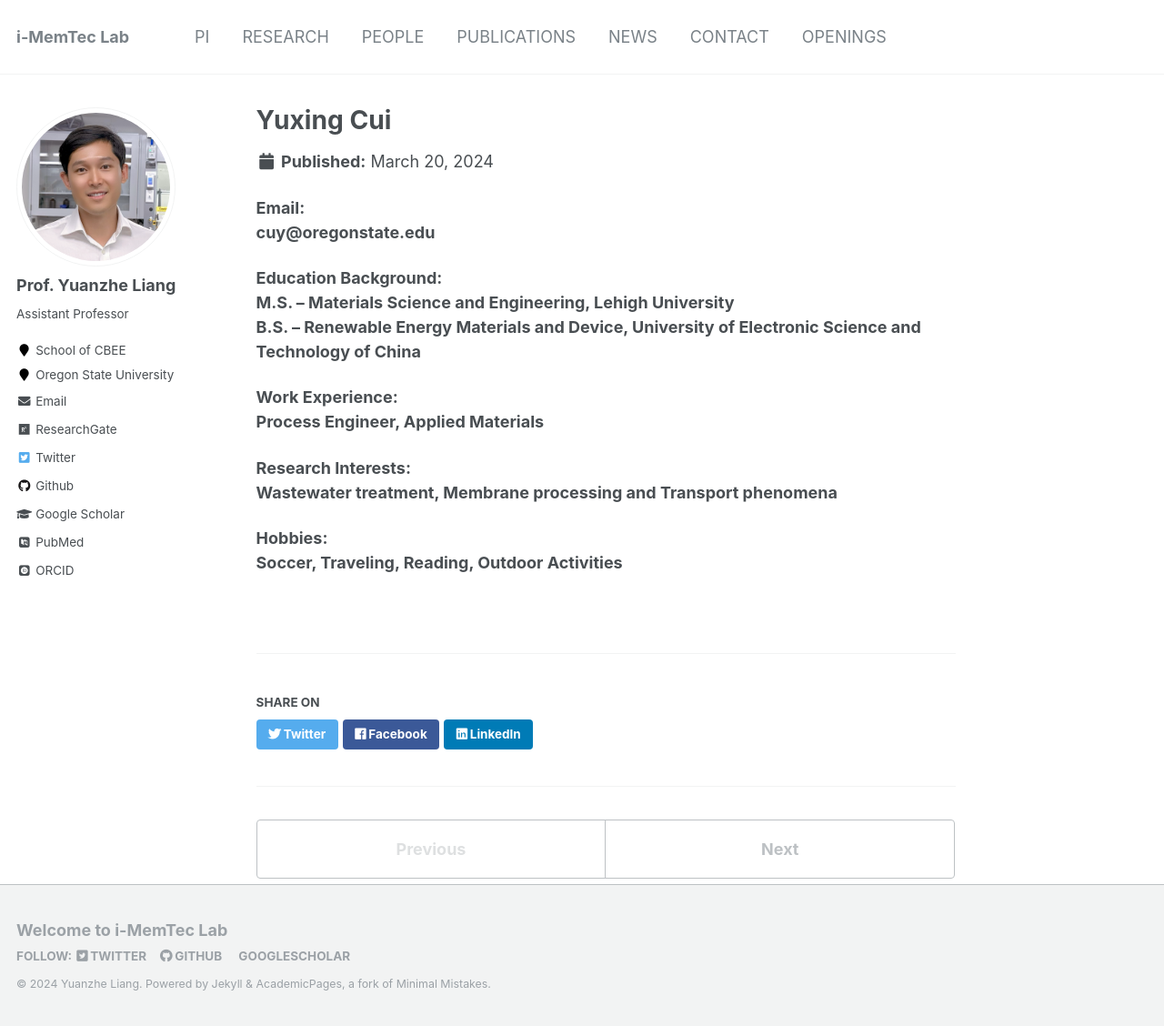
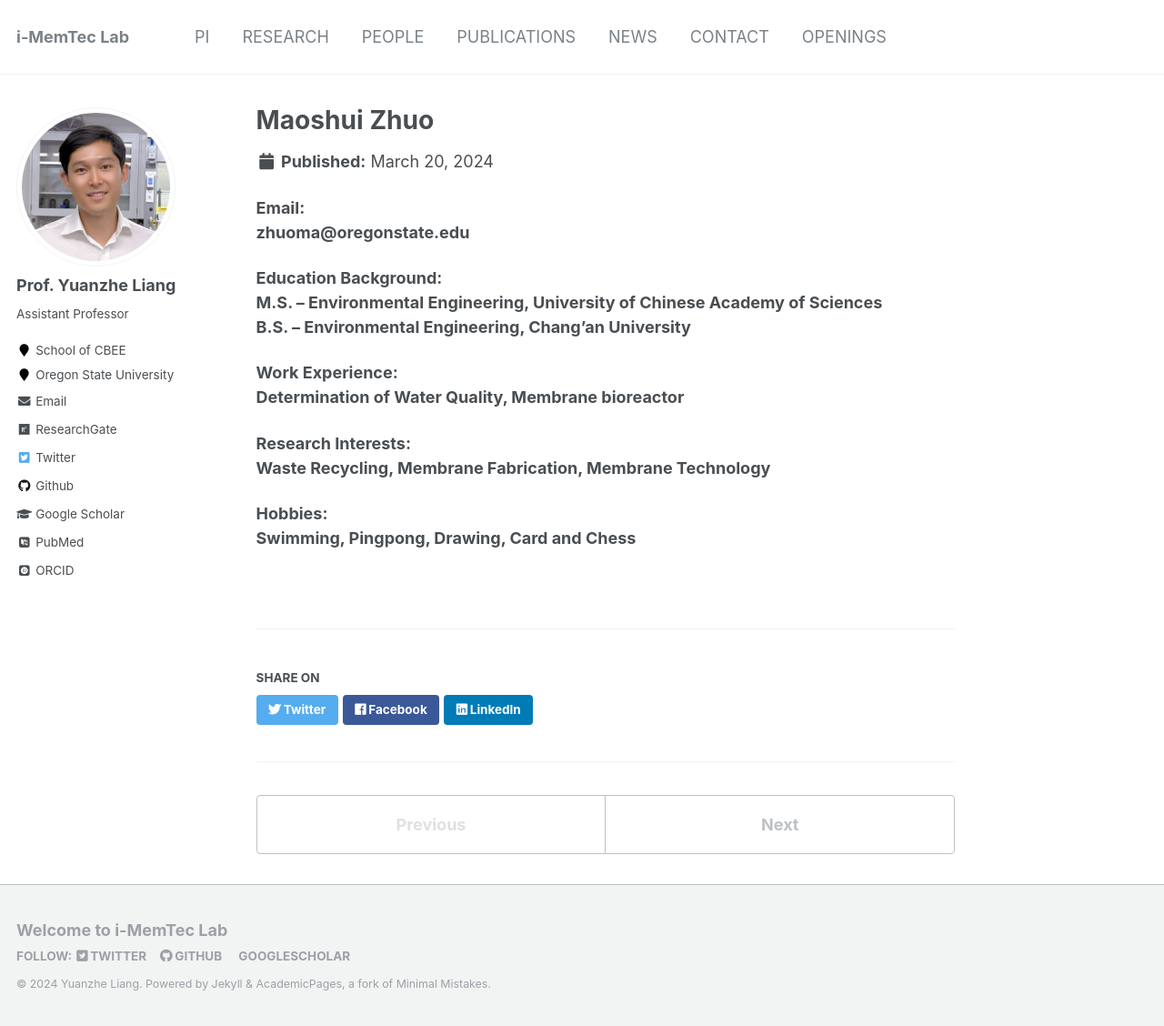
Before and after one commit to yuanzheliang/yuanzheliang.github.io, a Jekyll site: the page built from _portfolio/Maoshui-Zhuo.md, in a window 1280 px wide and 1128 px high. Shown: the whole window at 91% size. Built offline with Jekyll 4.4.1, drawn with Linux system fonts in a browser that asks for light colours; some web fonts are replaced.

Commit message:
Update Maoshui-Zhuo.md

```diff
--- a/_portfolio/Maoshui-Zhuo.md
+++ b/_portfolio/Maoshui-Zhuo.md
@@ -1,21 +1,21 @@
 ---
-title: "Yuxing Cui"
-excerpt: "**1st year Ph.D. student** <br/><img src='/images/YuxingCui.jpg' width='250' height='250'>"
+title: "Maoshui Zhuo"
+excerpt: "**1st year Ph.D. student** <br/><img src='/images/MaoshuiZhuo.jpg' width='250' height='250'>"
 collection: portfolio
 ---
 
 **Email:** <br/>
-**cuy@oregonstate.edu**
+**zhuoma@oregonstate.edu**
 
 **Education Background:** <br/>
-**M.S. – Materials Science and Engineering, Lehigh University** <br/>
-**B.S. – Renewable Energy Materials and Device, University of Electronic Science and Technology of China**
+**M.S. – Environmental Engineering, University of Chinese Academy of Sciences** <br/>
+**B.S. – Environmental Engineering, Chang'an University**
 
 **Work Experience:** <br/>
-**Process Engineer, Applied Materials**
+**Determination of Water Quality, Membrane bioreactor**
 
 **Research Interests:** <br/>
-**Wastewater treatment, Membrane processing and Transport phenomena**
+**Waste Recycling, Membrane Fabrication, Membrane Technology**
 
 **Hobbies:** <br/>
-**Soccer, Traveling, Reading, Outdoor Activities**
+**Swimming, Pingpong, Drawing, Card and Chess**
```
